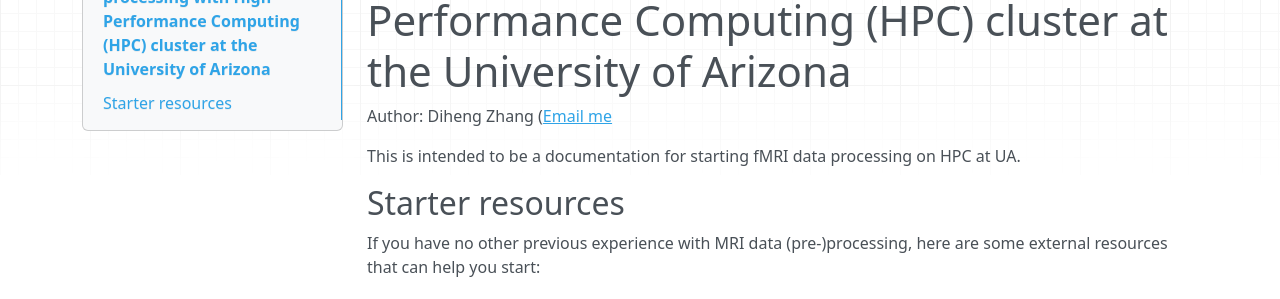
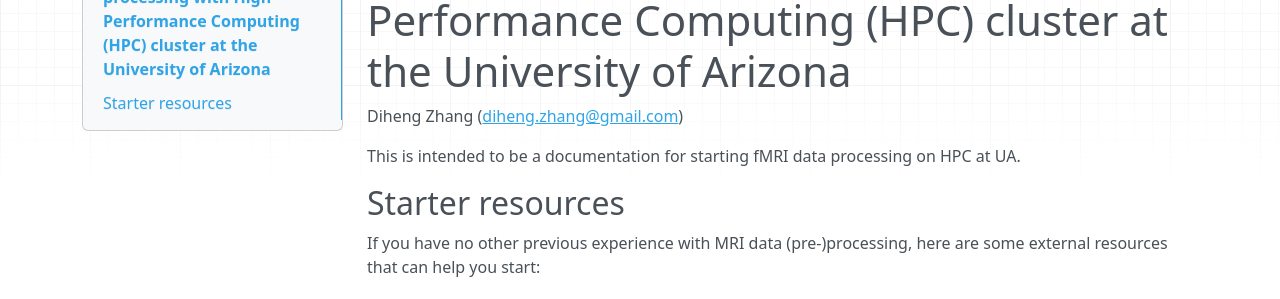
Before and after one commit to Diheng/HPC_imaging, an MkDocs documentation site: the page built from docs/index.md, in a window 1280 px wide and 1002 px high. Shown: the part 131-430 px from the top of the window. Built offline with MkDocs 1.6.1, drawn with Linux system fonts in a browser that asks for light colours; nearby versions of some CDN libraries.

Commit message:
minor change

```diff
--- a/docs/index.md
+++ b/docs/index.md
@@ -1,6 +1,6 @@
 # Imaging (fMRI) data processing with High Performance Computing (HPC) cluster at the University of Arizona
 
-Author: Diheng Zhang ([Email me](mailto:diheng.zhang@gmail.com)
+Diheng Zhang ([diheng.zhang@gmail.com](mailto:diheng.zhang@gmail.com))
 
 This is intended to be a documentation for starting fMRI data processing on HPC at UA.
 
```
